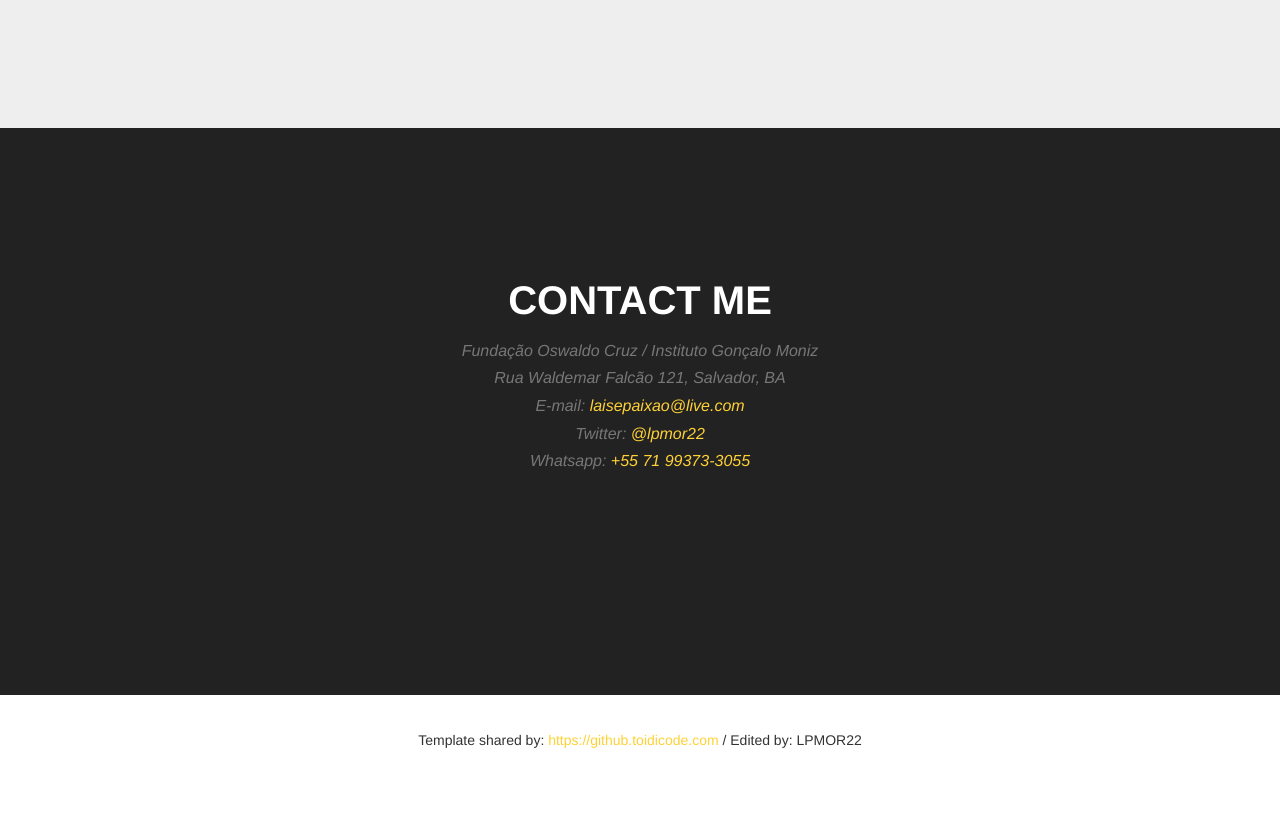
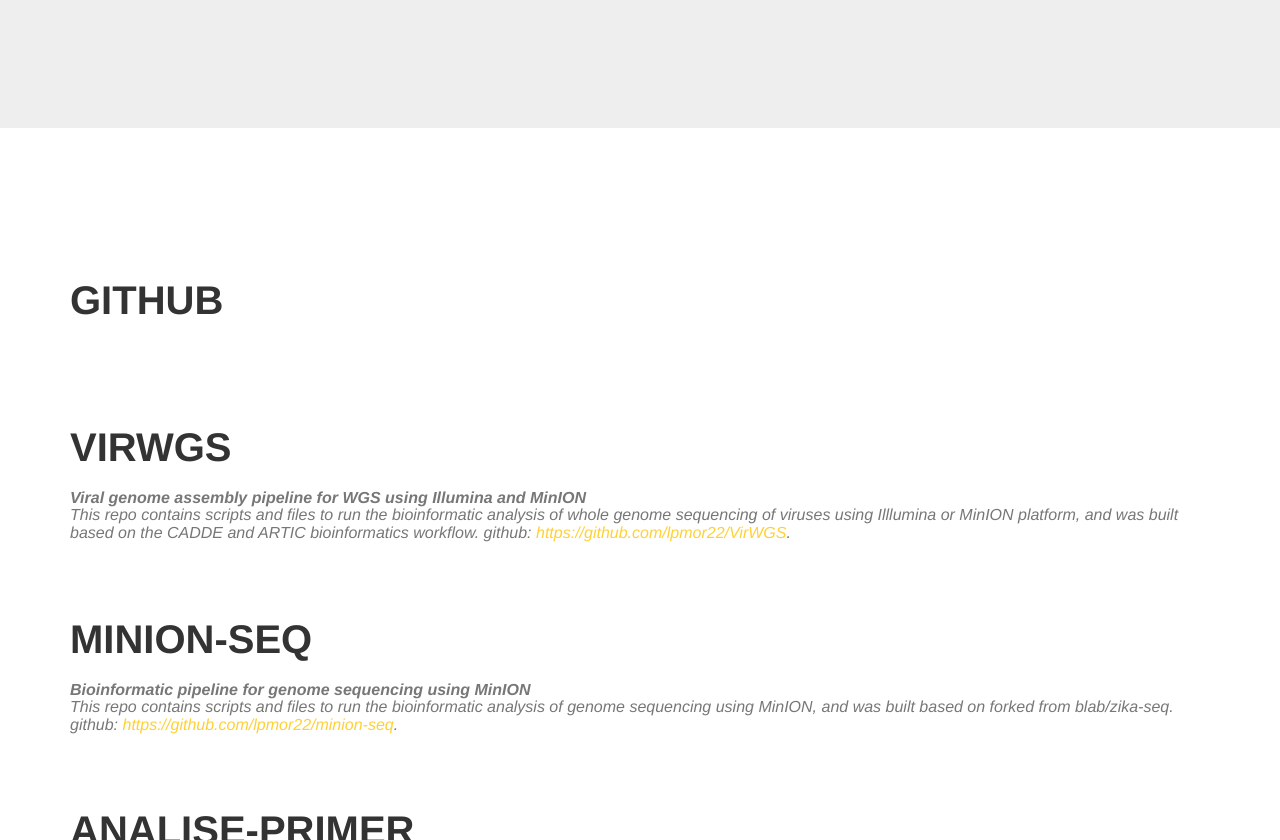
Before and after one commit to lpmor22/lpmor22.github.io, a website: page index.html in a window 1280 px wide. Shown: the part 1960-2800 px from the top of the page. Before the commit the page ends 2745 px from the top, so only its background shows below. Drawn offline with nearby package versions, Linux system fonts and the light colour scheme; files that its build step writes are made by us from their sources.

Commit message:
add github stuffs

```diff
--- a/index.html
+++ b/index.html
@@ -13,8 +13,10 @@
 
 	<!-- Bootstrap Core CSS -->
 	<link href="vendor/bootstrap/css/bootstrap.min.css" rel="stylesheet">
+
 	<!-- Custom Fonts -->
 	<link href='https://fonts.googleapis.com/css?family=Roboto:400,100italic,100,300,300italic' rel='stylesheet' type='text/css'>
+
 	<!-- Theme CSS -->
 	<link href="css/agency.min.css" rel="stylesheet">
 
@@ -31,7 +33,6 @@
 	<!-- Navigation -->
 	<nav id="mainNav" class="navbar navbar-default navbar-custom navbar-fixed-top">
 		<div class="container">
-			<!-- Brand and toggle get grouped for better mobile display -->
 			<div class="navbar-header page-scroll">
 				<button type="button" class="navbar-toggle" data-toggle="collapse" data-target="#bs-example-navbar-collapse-1">
 					<span class="sr-only">Toggle navigation</span> Menu <i class="fa fa-bars"></i>
@@ -39,7 +40,7 @@
 				<a class="navbar-brand page-scroll" href="http://lpmor22.github.io">lpmor22.github.io</a>
 			</div>
 
-			<!-- Collect the nav links, forms, and other content for toggling -->
+			<!-- Navigation links -->
 			<div class="collapse navbar-collapse" id="bs-example-navbar-collapse-1">
 				<ul class="nav navbar-nav navbar-right">
 					<li class="hidden">
@@ -50,6 +51,9 @@
 					</li>
 					<li>
 						<a class="page-scroll" href="#publications">Publications</a>
+					</li>
+					<li>
+						<a class="page-scroll" href="#github">GitHub</a>
 					</li>
 					<li>
 						<a class="page-scroll" href="#contact">Contact</a>
@@ -72,14 +76,14 @@
 		</div>
 	</header>
 
-	<!-- Portfolio Grid Section -->
+	<!-- Publication -->
 	<section id="publications" class="bg-light-gray">
 		<div class="container">
 			<div class="col-lg-20">
 				<h2 class="section-heading"><b>Publications</b></br></br></br></h2>
 				<h2 class="section-heading">2021</h2>
 				<h3 class="section-subheading text-muted">
-					Cucco MS, <b>de Moraes LEP</b>, de Oliveira Andrade F, Khouri R, Galvão-Castro B, Araujo TH, de Almeida Rego FF, Gois LL, Barreto FK, Santos LA. <i>Molecular characterization of HTLV-1 genomic region hbz from patients with different clinical conditions</i>. J Med Virol. 2021 Apr 9. doi: <a href="https://doi.org/10.1002/jmv.27005">10.1002/jmv.27005</a>. Epub ahead of print. PMID: <a href="https://pubmed.ncbi.nlm.nih.gov/33835501/">33835501</a>.</h3>
+					Cucco MS, <b>de Moraes LEP</b>, de Oliveira Andrade F, Khouri R, Galvão-Castro B, Araujo TH, de Almeida Rego FF, Gois LL, Barreto FK, Santos LA. <i>Molecular characterization of HTLV-1 genomic region hbz from patients with different clinical conditions</i>. J Med Virol. 2021 Apr 9. doi: <a href="https://doi.org/10.1002/jmv.27005">10.1002/jmv.27005</a>. Epub ahead of print. PMID: <a href="https://pubmed.ncbi.nlm.nih.gov/33835501">33835501</a>.</h3>
 				<h2 class="section-heading">2020</h2>
 				<h3 class="section-subheading text-muted">
 					Akrami KM, de Nogueira BMF, do Rosário MS, <b>de Moraes L</b>, Cordeiro MT, Haddad R, Gomes LN, de Pádua Carvalho I, Dos Reis Pimentel E, de Jesus Silva J, de Oliveira Francisco MVL, de Siqueira IC, Farias D, Barral-Netto M, Barral A, Boaventura V, Khouri R. <i>The re-emergence of Zika in Brazil in 2020: a case of Guillain Barré Syndrome during the low season for arboviral infections</i>. J Travel Med. 2020 Nov 9;27(7):taaa165. doi: <a href="https://doi.org/10.1093/jtm/taaa165">10.1093/jtm/taaa165</a>. PMID: <a href="https://www.ncbi.nlm.nih.gov/pubmed/32941627">32941627</a>; PMCID: <a href="https://www.ncbi.nlm.nih.gov/pmc/articles/PMC7649381">PMC7649381</a>.</p>
@@ -95,8 +99,30 @@
 		</div>
 	</section>
 
-	<!-- Contact Section -->
-	<section id="contact">
+	<!-- GitHub -->
+	<section id="github">
+		<div class="container">
+			<div class="col-lg-20">
+				<h2 class="section-heading"><b>GitHub</b></br></br></br></h2>
+				<h2 class="section-heading">VirWGS</h2>
+				<h3 class="section-subheading text-muted">
+					<b>Viral genome assembly pipeline for WGS using Illumina and MinION</b><br>
+					This repo contains scripts and files to run the bioinformatic analysis of whole genome sequencing of viruses using Illlumina or MinION platform, and was built based on the CADDE and ARTIC bioinformatics workflow. github: <a href="https://github.com/lpmor22/VirWGS">https://github.com/lpmor22/VirWGS</a>.</h3>
+				<h2 class="section-heading">minion-seq</h2>
+				<h3 class="section-subheading text-muted">
+					<b>Bioinformatic pipeline for genome sequencing using MinION</b></br>
+					This repo contains scripts and files to run the bioinformatic analysis of genome sequencing using MinION, and was built based on forked from blab/zika-seq. github: <a href="https://github.com/lpmor22/minion-seq">https://github.com/lpmor22/minion-seq</a>.</h3>
+				<h2 class="section-heading">analise-primer</h2>
+				<h3 class="section-subheading text-muted">
+					<b>Projeto para informar de forma didática como desenhar primers para PCR</b></br>
+					Desenvolvido com fins didáticos para o Minicurso BIOLOGIA MOLECULAR: DESENHO DE PRIMERS PARA PCR do VIII Simpósio de Biomedicina da Bahiana, 2019. github: <a href="https://github.com/lpmor22/analise-primer">https://github.com/lpmor22/analise-primer</a>.
+				</h3>
+			</div>
+		</div>
+	</section>
+
+	<!-- Contact -->
+	<section id="contact" class="bg-light-gray">
 		<div class="container">
 			<div class="row">
 				<div class="col-lg-12 text-center">
```
